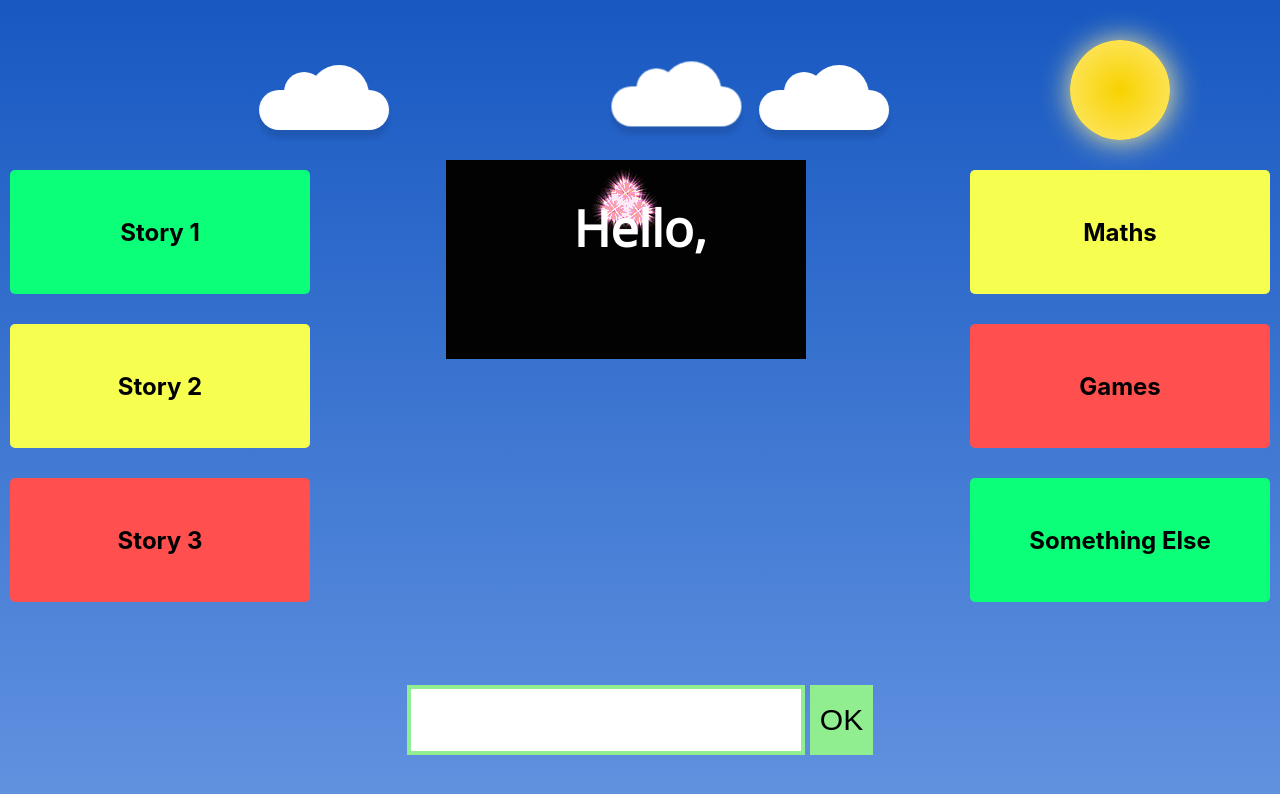
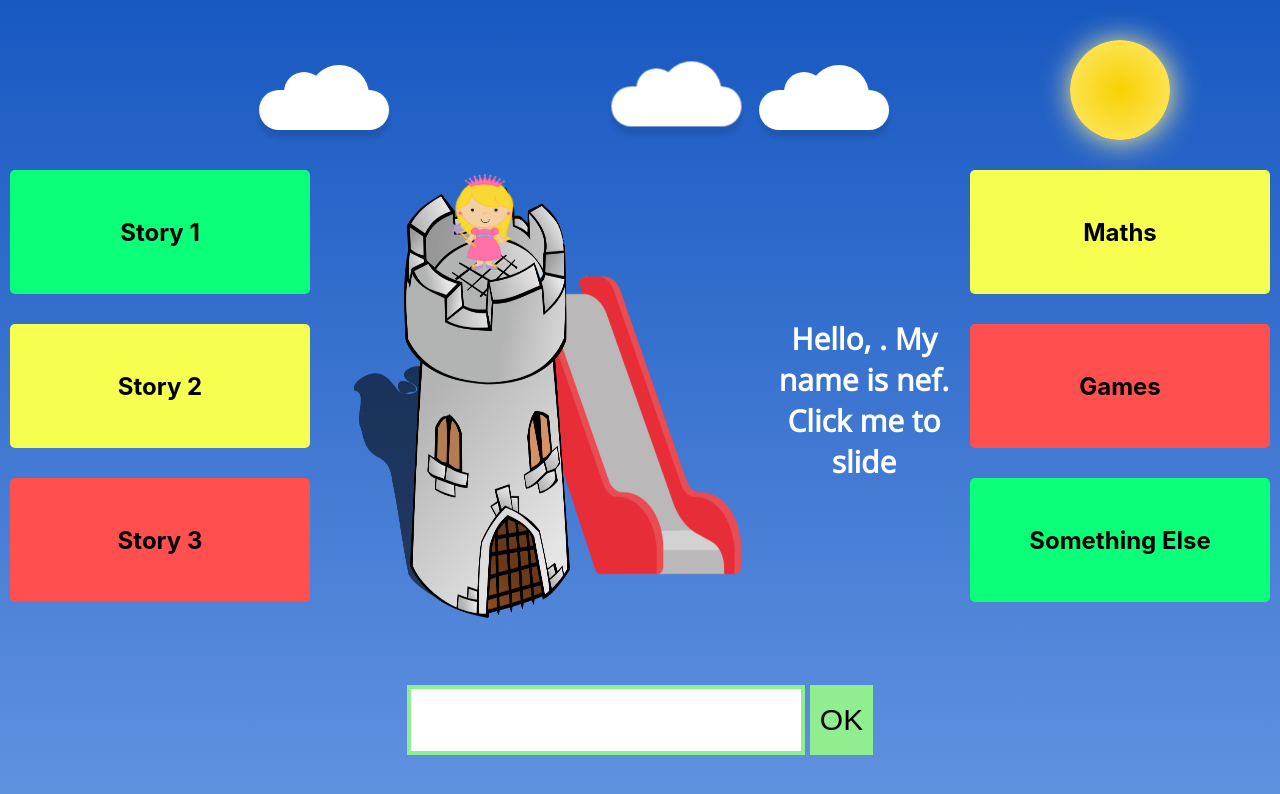
Before and after one commit to MancunianSam/Storybook, a React (Create React App) app: page / in a window 1280 px wide. Both pictures are taken after a click on the button "OK". Shown: the top 794 px of the page. Built offline with nearby package versions, Linux system fonts and the light colour scheme.

Commit message:
Refactor to move input box to the story

```diff
--- a/src/App.tsx
+++ b/src/App.tsx
@@ -1,28 +1,15 @@
 import * as React from 'react';
 import './App.css';
-import {
-  Sun,
-  Cloud,
-  CloudContainer,
-  Menu,
-  Input,
-  StoryOne
-} from './components';
+import { Sun, Cloud, CloudContainer, Menu, StoryOne } from './components';
 import { CloudDirection } from './components/Cloud';
 import { MenuPosition } from './components/Menu';
 import { leftMenuConfig, rightMenuConfig } from './config/config';
 
 const App: React.FunctionComponent = () => {
-  const [name, setName]: [string, React.Dispatch<string>] = React.useState<
-    string
-  >('');
-  const [page, setPage]: [number, React.Dispatch<number>] = React.useState<
+  const [story, setStory]: [number, React.Dispatch<number>] = React.useState<
     number
   >(1);
-  const onClick: (input: string) => void = input => {
-    setName(input);
-    setPage(page + 1);
-  };
+
   return (
     <div className='App'>
       <Sun />
@@ -38,8 +25,7 @@ const App: React.FunctionComponent = () => {
       <div style={{ height: 'auto' }} />
       <Menu config={leftMenuConfig} />
       <Menu config={rightMenuConfig} position={MenuPosition.right} />
-      <StoryOne page={page} name={name} />
-      <Input onClick={onClick} />
+      {story === 1 && <StoryOne />}
     </div>
   );
 };
--- a/src/components/StoryOne.tsx
+++ b/src/components/StoryOne.tsx
@@ -2,26 +2,57 @@ import * as React from 'react';
 
 import { StoryWindow, Text } from '../components';
 import fish from '../images/fish.jpg';
-import fireworks from '../images/fireworks.gif';
+import { Princess } from './Princess';
+import { Input } from './Input';
+import { getNextPage } from '../util';
 
-interface IStoryOneProps {
-  page: number;
-  name: string;
-}
+const StoryOne: React.FunctionComponent = props => {
+  const [inputText, setInputText]: [
+    string,
+    React.Dispatch<string>
+  ] = React.useState<string>('');
+  const [page, setPage]: [number, React.Dispatch<number>] = React.useState<
+    number
+  >(1);
+  const [text, setText]: [string, React.Dispatch<string>] = React.useState<
+    string
+  >(`Hello, ${inputText}. My name is nef. Click me to slide`);
 
-const StoryOne: React.FunctionComponent<IStoryOneProps> = props => {
+  const onClick: (input: string) => void = input => {
+    setInputText(input);
+    setPage(getNextPage(1, page, input));
+  };
+
   return (
     <>
-      {props.page === 1 && (
+      {page === 1 && (
         <StoryWindow image={fish} position='8% 60%'>
           <Text>Hello, I am Fishy. What is your name?</Text>
         </StoryWindow>
       )}
-      {props.page === 2 && (
-        <StoryWindow image={fireworks} position='45% 0%'>
-          <Text colour='white'>Hello, {props.name}</Text>
+      {page === 2 && (
+        <StoryWindow image=''>
+          <div
+            style={{
+              display: 'grid',
+              gridTemplateColumns: '70% 30%',
+              gridTemplateRows: '50% 50%',
+              height: '100%'
+            }}
+          >
+            <Princess
+              onAnimationEnd={() => {
+                setText('Type next in the box');
+              }}
+            />
+
+            <Text colour='white' size='30px' alignSelf='center'>
+              {text}
+            </Text>
+          </div>
         </StoryWindow>
       )}
+      <Input onClick={onClick} />
     </>
   );
 };
```
